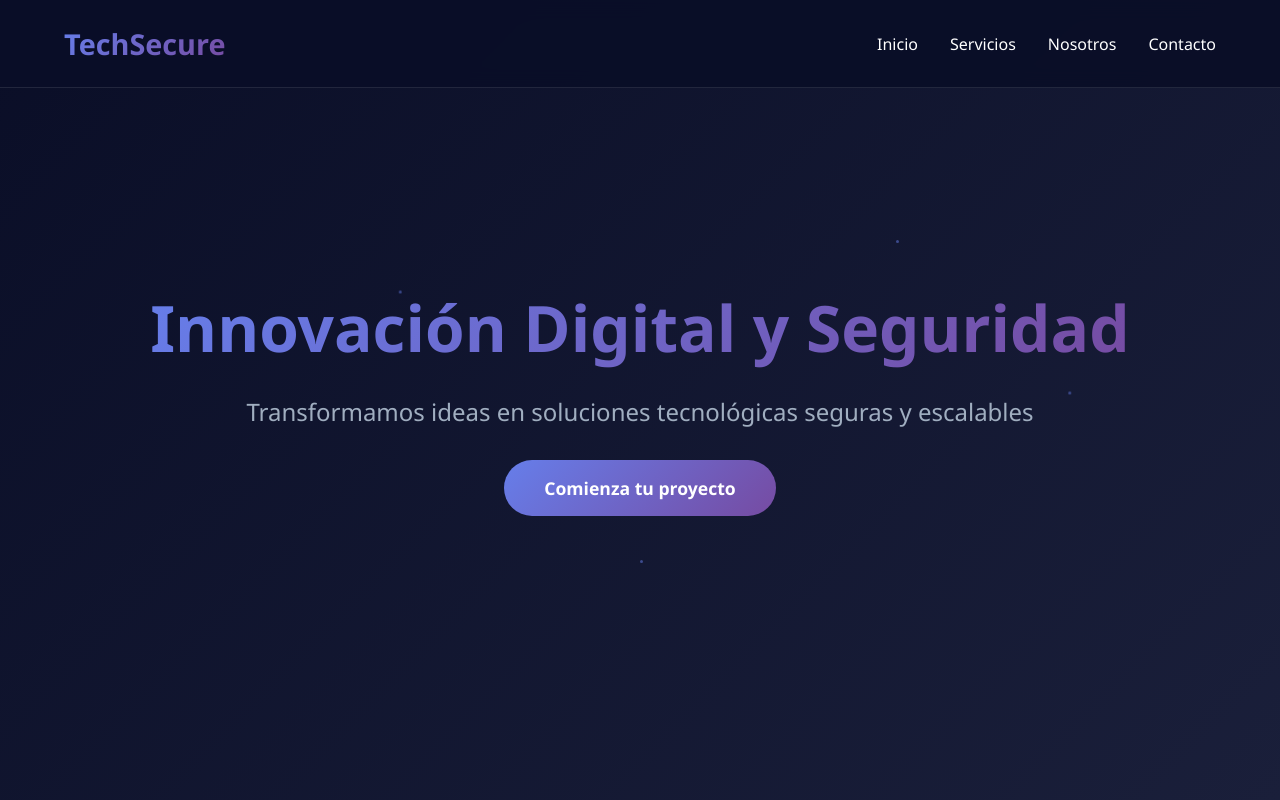
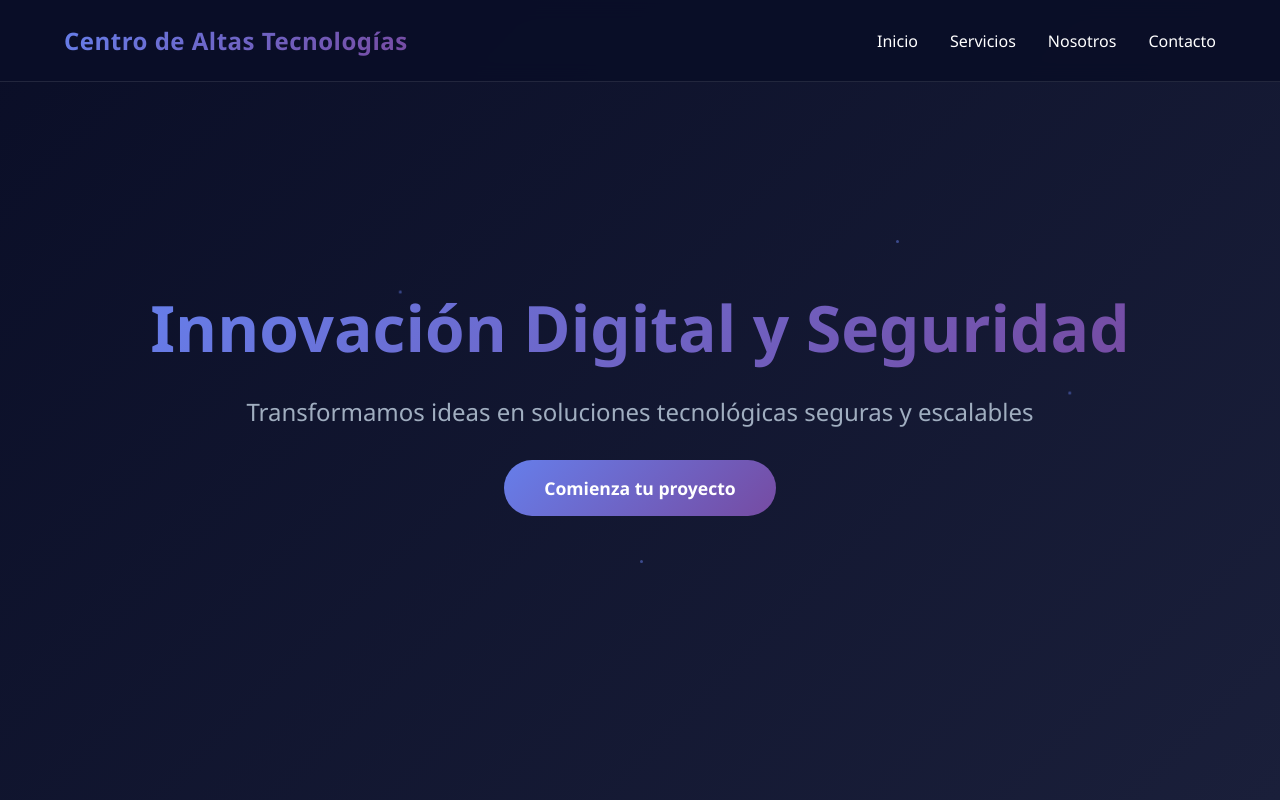
Before and after one commit to ManuelInfante29/prototipoPaginaWebPracticas, a plain HTML site: page index.html in a window 1280 px wide. Shown: the top 800 px of the page. Drawn offline with Linux system fonts and the light colour scheme.

Commit message:
mejora del propotipo de la pagina web practicas

```diff
--- a/index.html
+++ b/index.html
@@ -3,7 +3,7 @@
 <head>
     <meta charset="UTF-8">
     <meta name="viewport" content="width=device-width, initial-scale=1.0">
-    <title>TechSecure Solutions - Desarrollo & Ciberseguridad</title>
+    <title>Centro de Altas Tecnologías E.I.R.L - Desarrollo & Ciberseguridad</title>
     <style>
         * {
             margin: 0;
@@ -39,11 +39,12 @@
         }
 
         .logo {
-            font-size: 1.8rem;
+            font-size: 1.5rem;
             font-weight: bold;
             background: linear-gradient(135deg, #667eea 0%, #764ba2 100%);
             -webkit-background-clip: text;
             -webkit-text-fill-color: transparent;
+            letter-spacing: 0.5px;
         }
 
         .nav-links {
@@ -360,7 +361,7 @@
     <!-- Header -->
     <header>
         <nav>
-            <div class="logo">TechSecure</div>
+            <div class="logo">Centro de Altas Tecnologías</div>
             <ul class="nav-links">
                 <li><a href="#inicio">Inicio</a></li>
                 <li><a href="#servicios">Servicios</a></li>
@@ -483,8 +484,9 @@
 
     <!-- Footer -->
     <footer>
-        <p>&copy; 2025 TechSecure Solutions. Todos los derechos reservados.</p>
-        <p style="margin-top: 1rem;">📧 contacto@techsecure.com | 📱 +51 999 888 777</p>
+        <p>&copy; 2025 Centro de Altas Tecnologías E.I.R.L. Todos los derechos reservados.</p>
+        <p style="margin-top: 0.5rem;"><strong>Gerente General:</strong> Edwin R. Mendoza Torres</p>
+        <p style="margin-top: 1rem;">📧 centro.altas.tecnologia@gmail.com | 📱 +51 943 365 755</p>
     </footer>
 
     <script>
```
